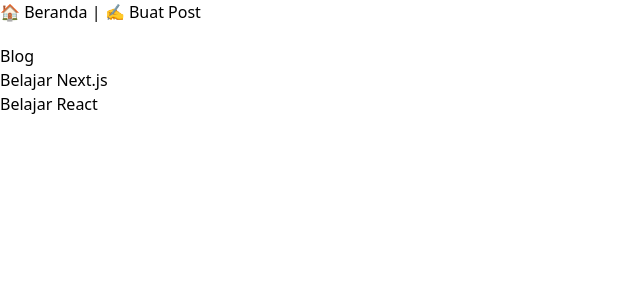
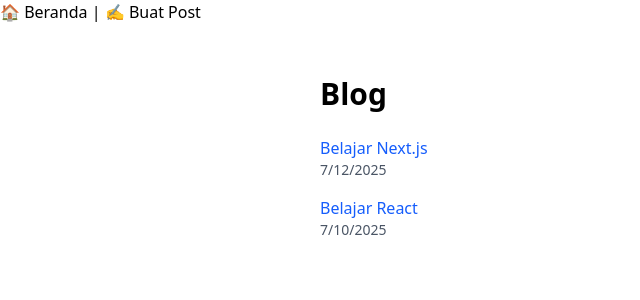
Before and after one commit to RizkyFaturRohman/next.js-mini-blog, a Next.js app: page /blog in a window 1280 px wide. Shown: the top 300 px of the page, without its empty margins (0-640 px from the left). Built offline with nearby package versions, Linux system fonts and the light colour scheme.

Commit message:
Add blog list and blog detail pages

```diff
--- a/pages/blog/[slug].js
+++ b/pages/blog/[slug].js
@@ -1,21 +1,47 @@
-import { posts } from "../../data/posts";  // atau "@/data/posts"
+// pages/blog/[slug].js
+import Head from "next/head";
+import { posts } from "../../data/posts";
 
 export default function BlogPost({ post }) {
   if (!post) {
     return <div>Post not found</div>;
   }
 
+  const jsonLd = {
+    "@context": "https://schema.org",
+    "@type": "BlogPosting",
+    headline: post.title,
+    description: post.content.slice(0, 150),
+    datePublished: post.date,
+    author: { "@type": "Person", name: "Rizky" },
+  };
+
   return (
-    <div className="max-w-2xl mx-auto py-8 px-4">
-      <h1 className="text-3xl font-bold mb-6">{post.title}</h1>
-      <p className="text-gray-700 mb-4">{post.content}</p>
-    </div>
+    <>
+      <Head>
+        <title>{post.title}</title>
+        <meta name="description" content={post.content.slice(0, 150)} />
+        <script
+          type="application/ld+json"
+          dangerouslySetInnerHTML={{ __html: JSON.stringify(jsonLd) }}
+        />
+      </Head>
+      <div className="max-w-2xl mx-auto py-8 px-4">
+        <h1 className="text-3xl font-bold mb-6">{post.title}</h1>
+        <p className="text-gray-700 mb-4">{post.content}</p>
+        <p className="text-sm text-gray-500">
+          Posted on: {new Date(post.date).toLocaleDateString()}
+        </p>
+      </div>
+    </>
   );
 }
 
 export async function getStaticPaths() {
   const paths = posts.map((post) => ({
-    params: { slug: post.title.toLowerCase().replace(/\s+/g, "-") },
+    params: {
+      slug: post.title.toLowerCase().replace(/\s+/g, "-"),
+    },
   }));
   return { paths, fallback: false };
 }
--- a/pages/blog/index.js
+++ b/pages/blog/index.js
@@ -1,17 +1,20 @@
-import Link from 'next/link';
+// pages/blog/index.js
+import Link from "next/link";
 import { posts } from "../../data/posts";
 
-
-export default function Blog() {
+export default function BlogList() {
   return (
-    <div>
-      <h1>Blog</h1>
+    <div className="max-w-2xl mx-auto py-8 px-4">
+      <h1 className="text-3xl font-bold mb-6">Blog</h1>
       <ul>
         {posts.map((post) => (
-          <li key={post.slug}>
-            <Link href={`/blog/${post.slug}`}>
-              {post.title}
+          <li key={post.id} className="mb-4">
+            <Link href={`/blog/${post.title.toLowerCase().replace(/\s+/g, "-")}`}>
+              <span className="text-blue-600 hover:underline">{post.title}</span>
             </Link>
+            <p className="text-gray-600 text-sm">
+              {new Date(post.date).toLocaleDateString()}
+            </p>
           </li>
         ))}
       </ul>
```
Also changed, not shown: 1 other file (tests, documents, lock files or other folders).
